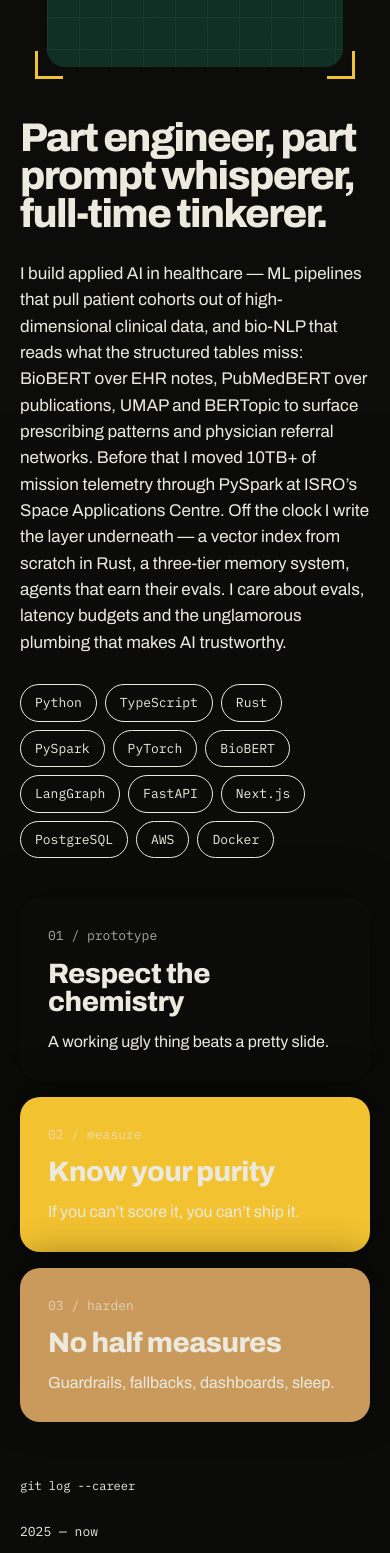
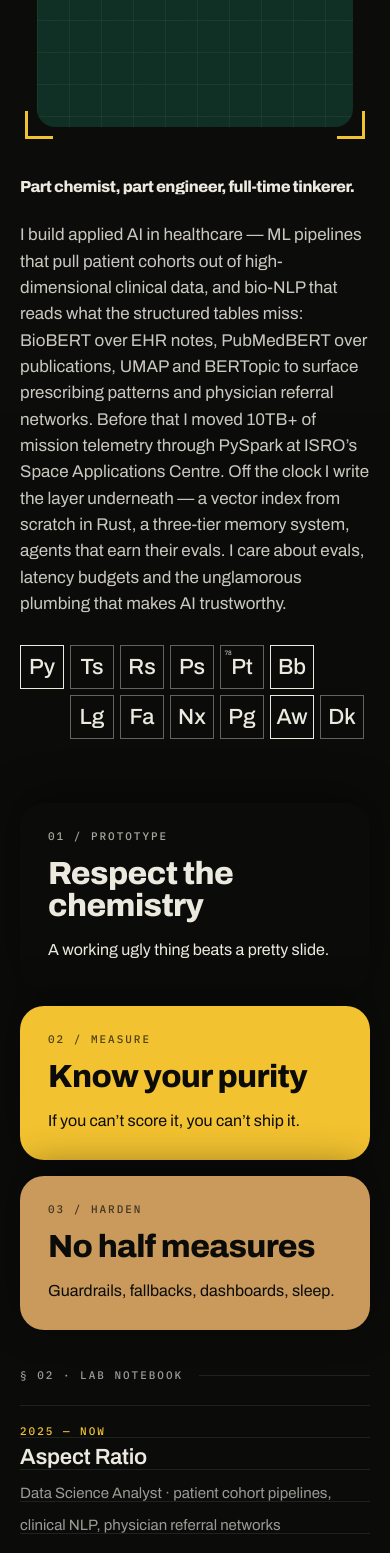
Before and after one commit to psood708/Portfolio, a Next.js app: page /about in a window 390 px wide. Shown: the part 432-1985 px from the top of the page. Built offline with nearby package versions, Linux system fonts and the light colour scheme.

Commit message:
feat(about): the chemist, stack table, principles, lab notebook

```diff
--- a/app/about/page.tsx
+++ b/app/about/page.tsx
@@ -1,30 +1,41 @@
 import type { Metadata } from "next";
-import AboutPrinciples from "@/components/AboutPrinciples";
+import Notebook from "@/components/Notebook";
 import PixelPortrait from "@/components/PixelPortrait";
+import Principles from "@/components/Principles";
+import Reveal from "@/components/Reveal";
+import SectionStamp from "@/components/SectionStamp";
+import StackTable from "@/components/StackTable";
 import { portraitImage } from "@/lib/assets";
-import Reveal from "@/components/Reveal";
-import { STACK, TIMELINE } from "@/lib/content";
 
 export const metadata: Metadata = {
   title: "About",
   description:
-    "Data Science Analyst building applied AI in healthcare — clinical NLP, cohort pipelines, retrieval infrastructure. Previously ISRO and MoMacMo.",
+    "Chemist of applied AI in healthcare — clinical NLP, cohort pipelines, retrieval infrastructure. Previously ISRO and MoMacMo.",
 };
 
 export default function AboutPage() {
+  const portrait = portraitImage();
+
   return (
     <>
-      <section className="mx-auto grid max-w-[1280px] grid-cols-1 gap-10 px-5 py-10 md:grid-cols-[420px_minmax(0,1fr)] md:gap-14 md:px-8 md:py-[72px]">
-        <Reveal className="mx-auto w-full max-w-[320px] md:max-w-none">
-          <PixelPortrait src={portraitImage()} />
+      <section className="mx-auto max-w-[1280px] px-5 pt-8 md:px-8 md:pt-12">
+        <SectionStamp index="01" label="The chemist" className="mb-8 md:mb-12" />
+        <div className="grid grid-cols-1 gap-10 md:grid-cols-[400px_minmax(0,1fr)] md:gap-16">
+          <div className="mx-auto w-full max-w-[340px] md:max-w-none">
+            <PixelPortrait src={portrait} />
+          </div>
+
+          <div className="flex flex-col gap-7 md:gap-9">
+            <Reveal kind="wipe">
+              <h1
+                className="display-condensed m-0 font-display font-extrabold leading-[0.95] tracking-[-0.03em]"
+                style={{ fontSize: "var(--text-about)" }}
+              >
+                Part chemist, part engineer, full-time tinkerer.
+              </h1>
             </Reveal>
-
-        <div className="flex flex-col gap-7 md:gap-8">
-          <h1 className="m-0 text-about font-extrabold leading-[0.95] tracking-[-0.04em]">
-            Part engineer, part <span className="text-lime">prompt whisperer</span>,
-            full-time tinkerer.
-          </h1>
-          <p className="m-0 max-w-[640px] text-[17px] leading-[1.55] text-mute-1 md:text-[19px]">
+            <Reveal>
+              <p className="m-0 max-w-[62ch] text-[17px] leading-[1.55] text-bone/85 md:text-[19px]">
                 I build applied AI in healthcare — ML pipelines that pull patient cohorts
                 out of high-dimensional clinical data, and bio-NLP that reads what the
                 structured tables miss: BioBERT over EHR notes, PubMedBERT over
@@ -36,39 +47,21 @@ export default function AboutPage() {
                 evals, latency budgets and the unglamorous plumbing that makes AI
                 trustworthy.
               </p>
-          <ul className="m-0 flex list-none flex-wrap gap-2 p-0">
-            {STACK.map((s) => (
-              <li
-                key={s}
-                className="rounded-full border border-line-2 px-3.5 py-2 font-mono text-[13px] transition-[transform,background,color] duration-250 ease-boing hover:-translate-y-[3px] hover:-rotate-3 hover:bg-lime hover:text-ink"
-              >
-                {s}
-              </li>
-            ))}
-          </ul>
+            </Reveal>
+            <StackTable />
+          </div>
         </div>
       </section>
 
       {/* ── principles: pinned + stacked ───────────────────────────────── */}
-      <section className="mx-auto max-w-[1280px] px-5 md:px-8">
-        <AboutPrinciples />
+      <section className="mx-auto max-w-[1280px] px-5 pt-16 md:px-8 md:pt-24">
+        <Principles />
       </section>
 
-      {/* ── git log --career ───────────────────────────────────────────── */}
-      <section className="mx-auto max-w-[1280px] px-5 pb-20 pt-10 md:px-8 md:pb-[72px] md:pt-10">
-        <h2 className="m-0 mb-2 font-mono text-xs font-normal text-mute-3">
-          git log --career
-        </h2>
-        {TIMELINE.map((t) => (
-          <Reveal
-            key={t.where}
-            className="grid grid-cols-1 gap-1.5 border-b border-line py-5 md:grid-cols-[160px_minmax(0,1fr)_minmax(0,1fr)] md:items-baseline md:gap-6 md:py-[22px]"
-          >
-            <span className="font-mono text-[13px] text-lime">{t.when}</span>
-            <span className="text-[22px] font-semibold md:text-[26px]">{t.where}</span>
-            <span className="text-base text-mute-1">{t.what}</span>
-          </Reveal>
-        ))}
+      {/* ── lab notebook ──────────────────────────────────────────────── */}
+      <section className="mx-auto max-w-[1280px] px-5 pb-20 pt-6 md:px-8 md:pb-[72px]">
+        <SectionStamp index="02" label="Lab notebook" className="mb-6" />
+        <Notebook />
       </section>
     </>
   );
--- a/components/AboutPrinciples.tsx
+++ /dev/null
@@ -1,43 +0,0 @@
-"use client";
-
-import { motion } from "framer-motion";
-import { PRINCIPLES } from "@/lib/content";
-import { viewportOnce } from "@/lib/motion";
-
-/**
- * "Bold scroll: 3 principle cards pinned + stacked, each slides up over the
- * last (sticky section)."
- *
- * All three cards are siblings of one containing block, so they share a sticky
- * context: each pins 20px lower than the one before and covers it as it arrives.
- * The tall bottom margins supply the scroll travel between pins. Below `md` the
- * stack collapses to a plain column — pinning on a phone just hides content.
- */
-export default function AboutPrinciples() {
-  return (
-    <div className="relative md:pb-[30vh]">
-      {PRINCIPLES.map((p, i) => (
-        <motion.div
-          key={p.index}
-          initial={{ opacity: 0, y: 24 }}
-          whileInView={{ opacity: 1, y: 0 }}
-          viewport={viewportOnce}
-          transition={{ duration: 0.5, ease: [0.22, 1, 0.36, 1] }}
-          className="mb-4 md:sticky md:mb-[42vh]"
-          style={{ top: `${104 + i * 20}px`, zIndex: i + 1 }}
-        >
-          <article
-            className="flex flex-col gap-3.5 rounded-[20px] p-7 text-ink shadow-[0_-8px_40px_rgba(0,0,0,0.45)] md:p-10"
-            style={{ background: p.bg }}
-          >
-            <span className="font-mono text-[13px] opacity-70">{p.index}</span>
-            <h3 className="m-0 text-[28px] font-extrabold leading-none tracking-[-0.02em] md:text-[40px]">
-              {p.title}
-            </h3>
-            <p className="m-0 text-base leading-[1.45] md:text-lg">{p.body}</p>
-          </article>
-        </motion.div>
-      ))}
-    </div>
-  );
-}
--- /dev/null
+++ b/components/Notebook.tsx
@@ -0,0 +1,31 @@
+"use client";
+
+import { motion } from "framer-motion";
+import { TIMELINE } from "@/lib/content";
+import { cascade, clipUp, viewportOnce } from "@/lib/motion";
+
+/** The career as a lab notebook: dates stamped in the margin, entries on ruled paper. */
+export default function Notebook() {
+  return (
+    <motion.ol
+      initial="hidden"
+      whileInView="shown"
+      viewport={{ once: true, amount: "some" }}
+      variants={cascade(0.1)}
+      className="notebook-rules m-0 list-none border-t border-line p-0"
+    >
+      {TIMELINE.map((t) => (
+        <motion.li
+          key={t.where}
+          variants={clipUp}
+          className="grid grid-cols-1 gap-1 border-b border-line py-5 md:grid-cols-[160px_minmax(0,1fr)_minmax(0,1.2fr)] md:items-baseline md:gap-6"
+          style={{ lineHeight: "32px" }}
+        >
+          <span className="lab-label text-hazmat">{t.when}</span>
+          <span className="font-display text-[22px] font-semibold tracking-[-0.01em] md:text-[26px]">{t.where}</span>
+          <span className="text-[15px] text-smoke md:text-base">{t.what}</span>
+        </motion.li>
+      ))}
+    </motion.ol>
+  );
+}
--- /dev/null
+++ b/components/Principles.tsx
@@ -0,0 +1,41 @@
+"use client";
+
+import { motion } from "framer-motion";
+import { PRINCIPLES } from "@/lib/content";
+import { EASE_OUT, viewportOnce } from "@/lib/motion";
+
+/**
+ * Three principle cards pinned and stacked: each sticks 20px lower than the
+ * one before and slides over it as it arrives. The tall bottom margins supply
+ * the scroll travel. Below `md` they are a plain column.
+ */
+export default function Principles() {
+  return (
+    <div className="relative md:pb-[30vh]">
+      {PRINCIPLES.map((p, i) => (
+        <motion.div
+          key={p.index}
+          initial={{ opacity: 0, y: 24 }}
+          whileInView={{ opacity: 1, y: 0 }}
+          viewport={viewportOnce}
+          transition={{ duration: 0.5, ease: EASE_OUT }}
+          className="mb-4 md:sticky md:mb-[42vh]"
+          style={{ top: `${104 + i * 20}px`, zIndex: i + 1 }}
+        >
+          <article
+            className="flex flex-col gap-4 rounded-[24px] p-7 shadow-[0_-8px_40px_rgba(0,0,0,0.45)] md:p-10"
+            style={{ background: p.bg, color: p.fg }}
+          >
+            <span className="lab-label opacity-70">{p.index}</span>
+            <h3
+              className="display-condensed m-0 font-display text-[32px] font-extrabold leading-none tracking-[-0.02em] md:text-[48px]"
+            >
+              {p.title}
+            </h3>
+            <p className="m-0 max-w-[48ch] text-base leading-[1.45] md:text-lg">{p.body}</p>
+          </article>
+        </motion.div>
+      ))}
+    </div>
+  );
+}
--- /dev/null
+++ b/components/StackTable.tsx
@@ -0,0 +1,45 @@
+"use client";
+
+import { motion } from "framer-motion";
+import { STACK } from "@/lib/content";
+import { tileFor } from "@/lib/elements";
+import { BOING, cascade, viewportOnce } from "@/lib/motion";
+import ElementTile from "./ElementTile";
+
+const pop = {
+  hidden: { opacity: 0, scale: 0.7 },
+  shown: { opacity: 1, scale: 1, transition: BOING },
+};
+
+/** The stack as a fragment of the periodic table: two rows, the second stepped in by one. */
+export default function StackTable() {
+  const half = Math.ceil(STACK.length / 2);
+  return (
+    <motion.ul
+      initial="hidden"
+      whileInView="shown"
+      viewport={viewportOnce}
+      variants={cascade(0.05)}
+      className="m-0 grid list-none grid-cols-[repeat(7,44px)] gap-1.5 p-0"
+      aria-label="Stack"
+    >
+      {STACK.map((s, i) => {
+        const e = tileFor(s);
+        return (
+          <motion.li
+            key={s}
+            variants={pop}
+            className="group relative"
+            style={i === half ? { gridColumnStart: 2 } : undefined}
+            whileHover={{ y: -4 }}
+          >
+            <ElementTile element={e} size="md" tone={i % 5 === 0 ? "element" : "outline"} />
+            <span className="pointer-events-none absolute left-1/2 top-full z-10 mt-1.5 -translate-x-1/2 whitespace-nowrap rounded bg-bone px-1.5 py-0.5 font-mono text-[10px] text-tar opacity-0 transition-opacity group-hover:opacity-100">
+              {e.name}
+            </span>
+          </motion.li>
+        );
+      })}
+    </motion.ul>
+  );
+}
```
Lines whose indentation alone changed are shown as unchanged.
